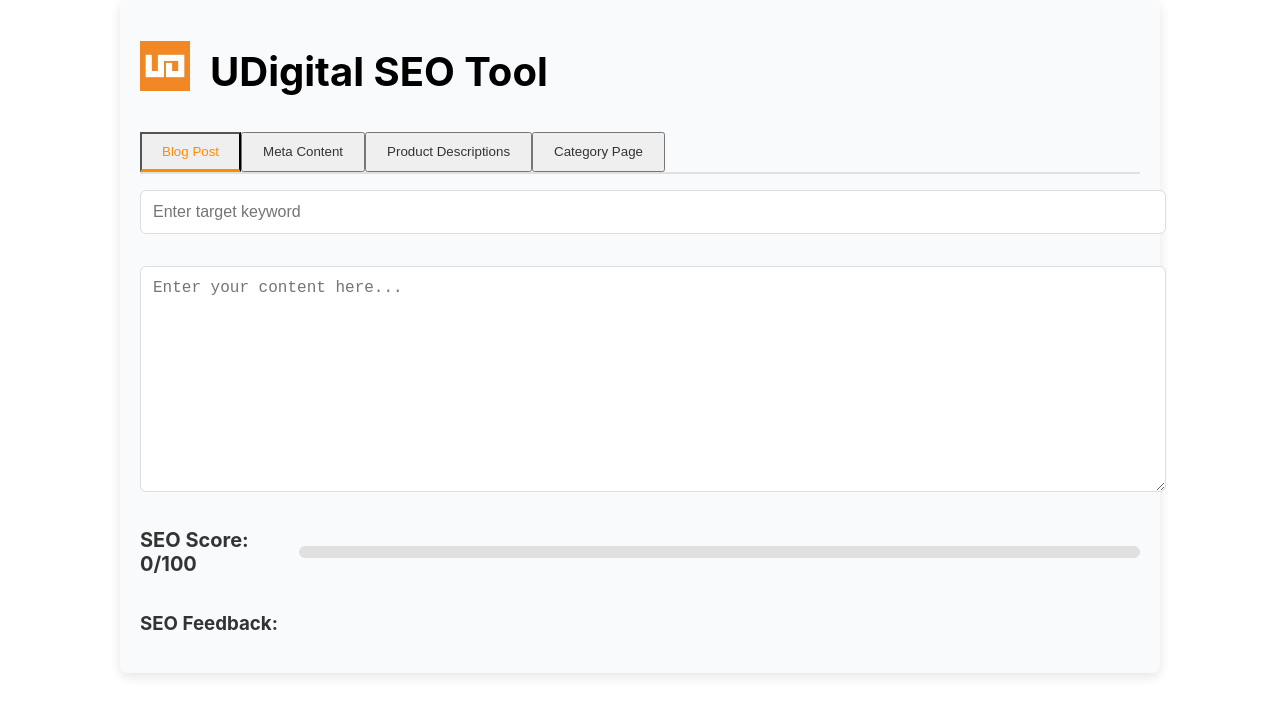
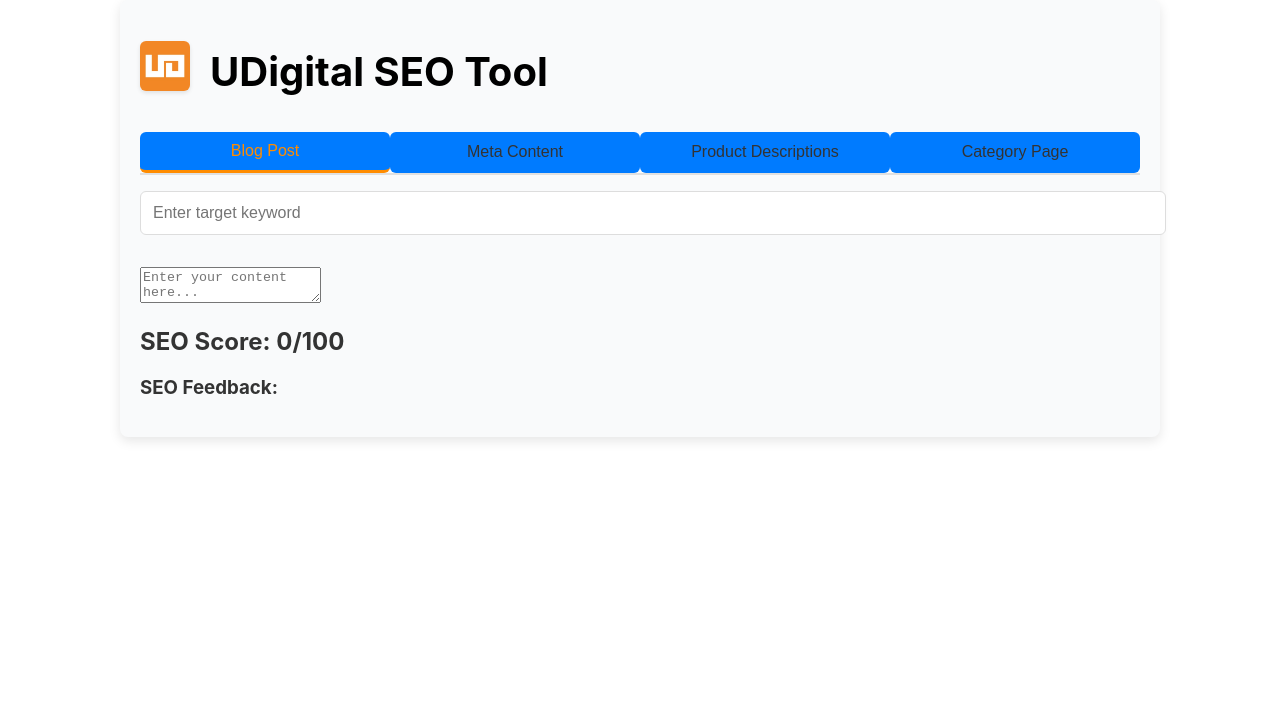
Before and after one commit to johanudigital/seo-content-analysis-demo, a React app: page / in a window 1280 px wide. Built offline with nearby package versions, Linux system fonts and the light colour scheme.

Commit message:
Update index.css

```diff
--- a/src/index.css
+++ b/src/index.css
@@ -48,7 +48,7 @@ h1 {
   margin-bottom: 1rem;
 }
 
-input[type="text"], textarea {
+input[type="text"], input[type="file"], input[type="color"], input[type="checkbox"], input[type="range"] {
   width: 100%;
   padding: 12px;
   border: 1px solid #ddd;
@@ -57,46 +57,35 @@ input[type="text"], textarea {
   font-size: 1rem;
 }
 
-textarea {
-  height: 200px;
+button {
+  width: 100%;
+  padding: 12px;
+  border: none;
+  border-radius: 6px;
+  background-color: #007bff;
+  color: white;
+  font-size: 1rem;
+  cursor: pointer;
+  transition: background-color 0.3s ease;
 }
 
-.seo-score {
-  display: flex;
-  align-items: center;
-  margin-bottom: 1rem;
+button:hover {
+  background-color: #0056b3;
 }
 
-.seo-score h2 {
-  margin-right: 1rem;
-  font-size: 1.25rem;
+img {
+  max-width: 100%;
+  height: auto;
+  border-radius: 6px;
+  box-shadow: 0 2px 4px rgba(0, 0, 0, 0.1);
 }
 
-.progress-bar {
-  width: 100%;
-  background-color: #e0e0e0;
-  border-radius: 13px;
-  overflow: hidden;
+label {
+  display: block;
+  margin-bottom: 0.5rem;
+  font-weight: bold;
 }
 
-.progress-bar-inner {
-  height: 12px;
-  background-color: #ff8c00; /* Default color, will be dynamically changed */
-  width: 0; /* Dynamically set this width with JavaScript */
-  transition: width 0.3s ease, background-color 0.3s ease;
+.canvas-container {
+  display: none;
 }
-
-.feedback {
-  list-style-type: none;
-  padding: 0;
-  margin-top: 1rem;
-}
-
-.feedback li {
-  margin-bottom: 0.75rem;
-  padding: 10px;
-  border-radius: 4px;
-  background-color: #f1f1f1;
-  display: flex;
-  align-items: center;
-}
```
